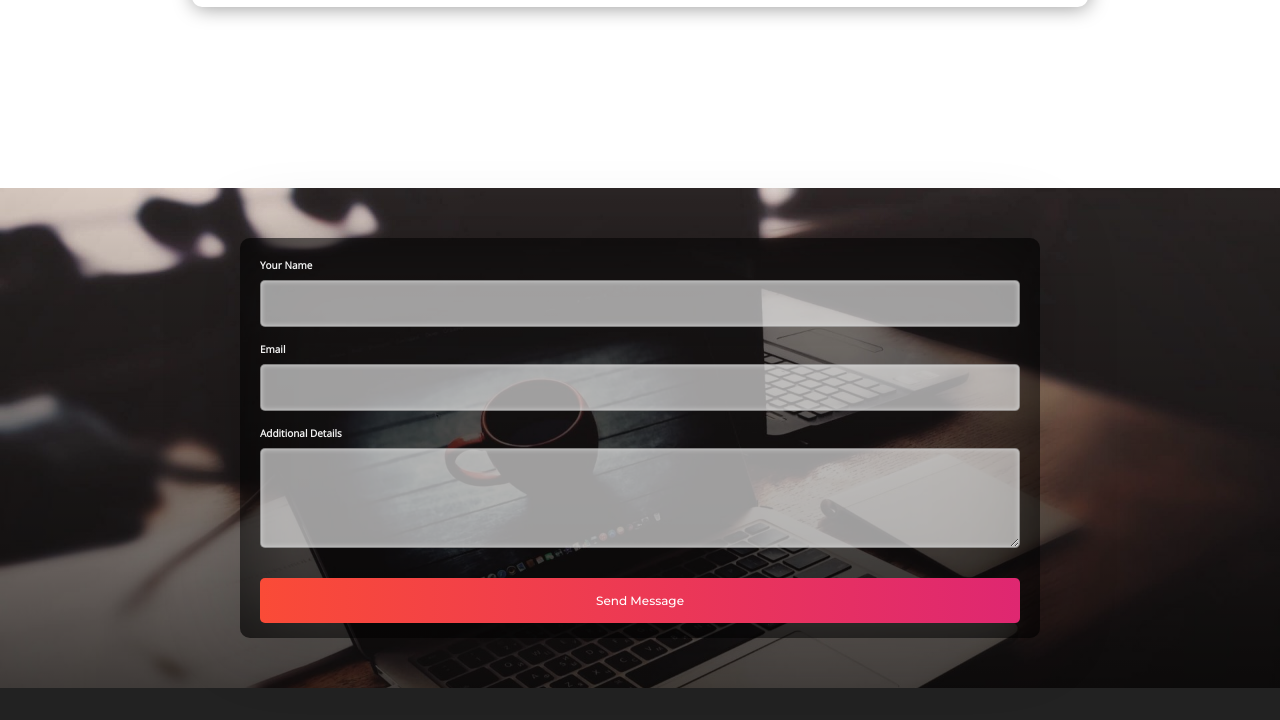
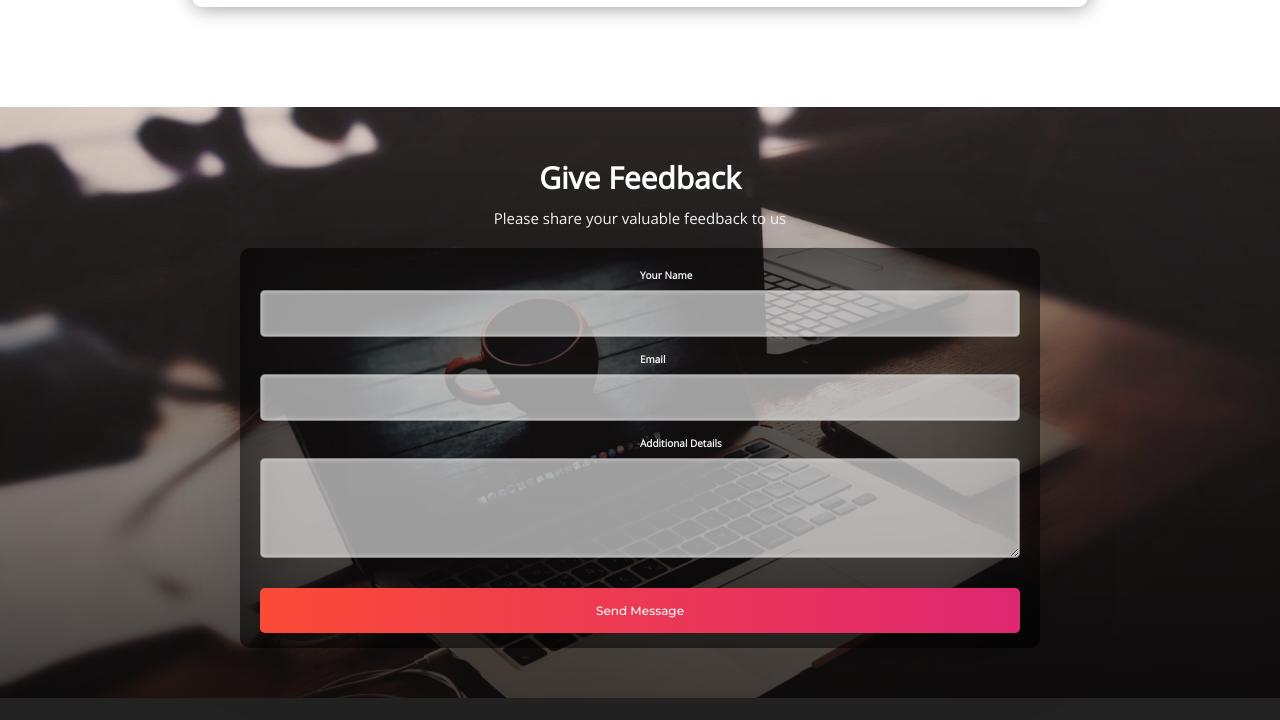
Before and after one commit to hardiksharma02/orison_web, a plain HTML site: page index.html in a window 1280 px wide. Shown: the part 7140-7860 px from the top of the page. Drawn offline with nearby package versions, Linux system fonts and the light colour scheme.

Commit message:
Update index.html

```diff
--- a/index.html
+++ b/index.html
@@ -253,14 +253,13 @@
 
 
 <!-- FEEDBACK -->
-	 <div class="title2" id="feedBACK">
-		<span>Give Feedback</span>
-		<div class="shortdesc2">
-			<p>Please share your valuable feedback to us</p>
+	<center class="feedbox">
+		<div class="title2" id="feedBACK">
+			<span>Give Feedback</span>
+			<div class="shortdesc2">
+				<p>Please share your valuable feedback to us</p>
+			</div>
 		</div>
-	</div>
-
-	<div class="feedbox">
 		<div class="feed">
 			<form action="mail@orisonedu.com" method="post" enctype="text/plain">
 				<label>Your Name</label><br>
@@ -272,7 +271,7 @@
 				<button type="submit" id="csubmit">Send Message</button>
 			</form>
 		</div>
-	</div>
+	</center>
 
 <!-- FOOTER -->
 <footer>
```
